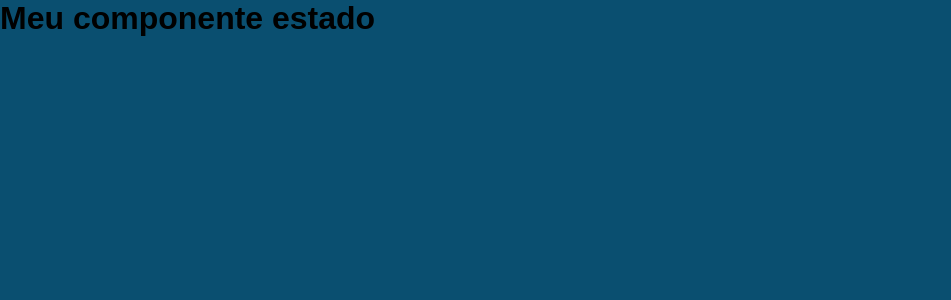
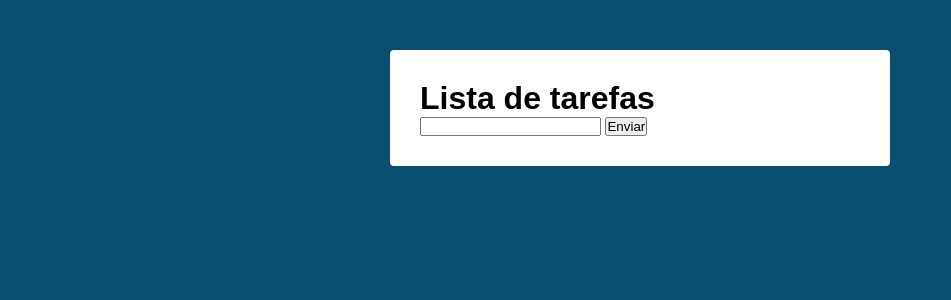
Before and after one commit to lucasFilppe/javaScript-typescript-2022, a React (Create React App) app in the folder lista-tarefas/: page / in a window 1280 px wide. Shown: the top 300 px of the page, without its empty margins (0-951 px from the left). Built offline with nearby package versions, Linux system fonts and the light colour scheme.

Commit message:
criando primeiro estado

```diff
--- /dev/null
+++ b/lista-tarefas/src/components/Main.css
@@ -0,0 +1,8 @@
+.main {
+    background: #ffff;
+    padding: 30px;
+    margin: 50px auto;
+    max-width: 500px;
+    border-radius: 4px;
+
+}
--- a/lista-tarefas/src/components/Main.js
+++ b/lista-tarefas/src/components/Main.js
@@ -1,15 +1,30 @@
 import { render } from "@testing-library/react";
 import React, { Component } from "react";
+import "./Main.css"
+class Main extends Component {
 
-class Main extends Component {
-  constructor(props) {
-    super(props)
+    state = {
+      novaTarefa: '',
+    };
+
+    handleChange = (e) =>{
+    this.setState({
+      novaTarefa: e.target.value
+    });
   }
 
   render() {
+
+    const {novaTarefa} = this.state//
+
     return (
-      <div>
-        <h1>Meu componente estado</h1>
+      <div className="main">
+        <h1>Lista de tarefas</h1>
+        <form action="#">
+          <input  onChange={this.handleChange} type="text"/> {/*Onchange chama uma função quando o usuario alterar o campo do input*/}
+          <button type="submit">Enviar</button>
+          <p>{novaTarefa}</p>
+        </form>
       </div>
     );
   }
```
